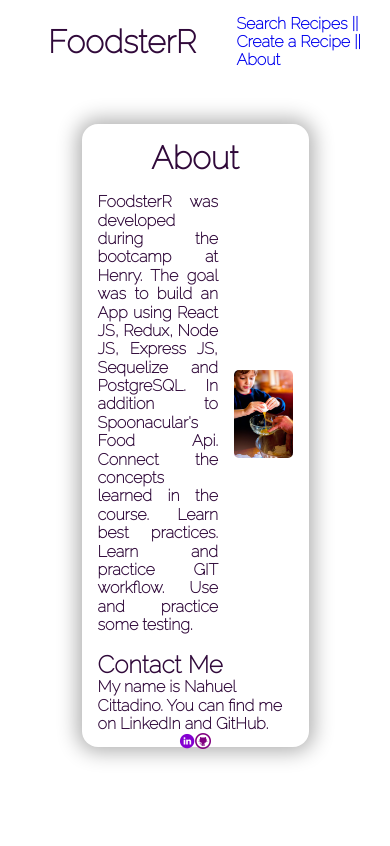
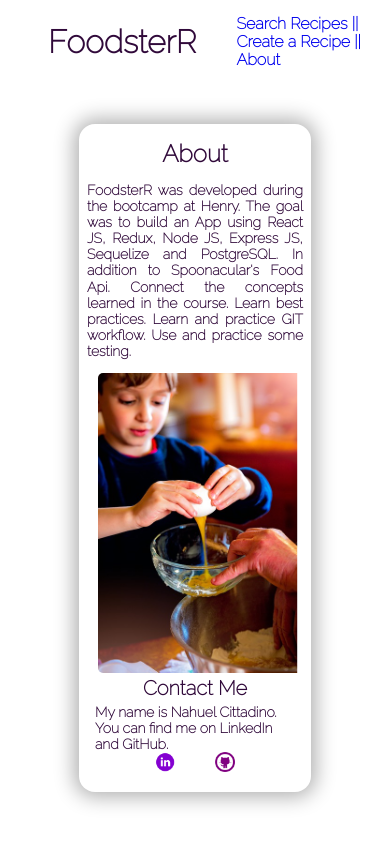
Before and after one commit to wellnahuel/PI.Food.PT07, a React (Create React App) app in the folder client/: page /about in a window 390 px wide. Shown: the top 846 px of the page. Built offline with nearby package versions, Linux system fonts and the light colour scheme.

Commit message:
about responsive

```diff
--- a/client/package.json
+++ b/client/package.json
@@ -11,6 +11,7 @@
     "react": "^17.0.2",
     "react-dom": "^17.0.2",
     "react-redux": "^7.2.3",
+    "react-router": "^5.3.4",
     "react-router-dom": "^5.2.0",
     "react-scripts": "4.0.3",
     "redux": "^4.0.5",
--- a/client/src/components/About/About.css
+++ b/client/src/components/About/About.css
@@ -1,13 +1,13 @@
 .about-background-container {
 	display: flex;
 	justify-content: center;
-	min-height: 90vh;
+	min-height: 100vh;
 }
 
 .about-main-container {
 	border-radius: 1rem;
 	width: 50vw;
-	height: 70vh;
+	height: 80vh;
 	margin-top: 2.5rem;
 	display: flex;
 	flex-direction: column;
@@ -19,7 +19,7 @@
 
 .about-main-container h1 {
 	font-family: 'Raleway', sans-serif;
-	margin: 0px;
+	margin: 0;
 	color: #30093a;
 }
 
@@ -33,9 +33,11 @@
 	text-align: justify;
 	color: #30093a;
 	font-weight: bolder;
+	font-size: 16px;
 }
 
 .about-info-image {
+	padding-right: 5%;
 	width: 15vw;
 	margin-left: 1rem;
 	border-radius: 5px;
@@ -50,10 +52,14 @@
 .about-contact p {
 	margin: 0px;
 	font-weight: bolder;
+	font-size: 16px;
+
 }
 
 .about-contact h2 {
-	margin: 0px
+	margin: 2% 0 2% 0;
+	display: flex;
+	align-items: center;
 }
 
 .about-contact a img {
@@ -63,3 +69,56 @@
 .about-contact-icons {
 	text-align: center;
 }
+
+
+@media screen and (max-width: 1180px) {
+	.about-main-container {
+		height: 70vh;
+	}
+
+	.about-contact h2 {
+		font-size: 20px;
+		justify-content: center;
+	}
+}
+
+@media screen and (max-width: 800px) {
+
+	.about-main-container {
+		height: 90%;
+		min-width: 200px;
+	}
+
+
+	.about-info {
+		flex-direction: column;
+		align-items: center;
+	}
+
+	.about-info-image {
+		min-width: 200px;
+	}
+
+
+	.about-main-container h1 {
+		font-size: 24px
+	}
+
+	.about-info p {
+		font-size: 14px;
+	}
+
+	.about-contact h2 {
+		font-size: 20px;
+		justify-content: center;
+	}
+
+	.about-contact p {
+		font-size: 14px;
+	}
+
+	.about-contact a img {
+		width: 10%;
+		padding: 0 10% 0 10%
+	}
+}
```
